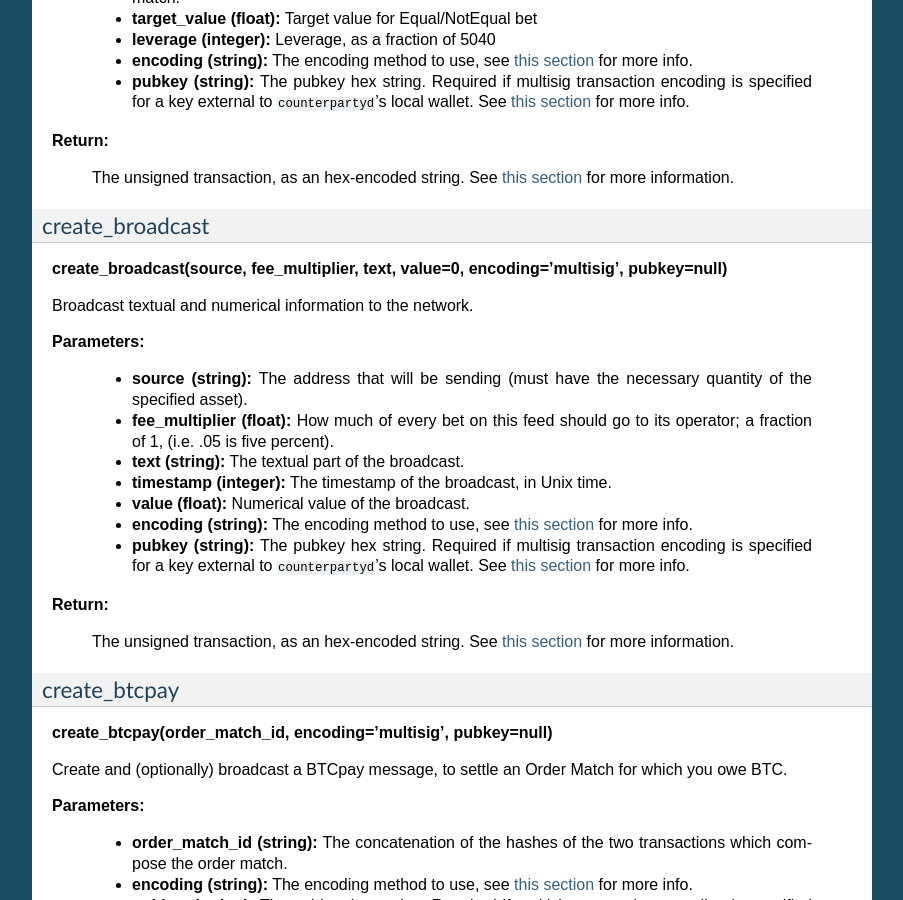
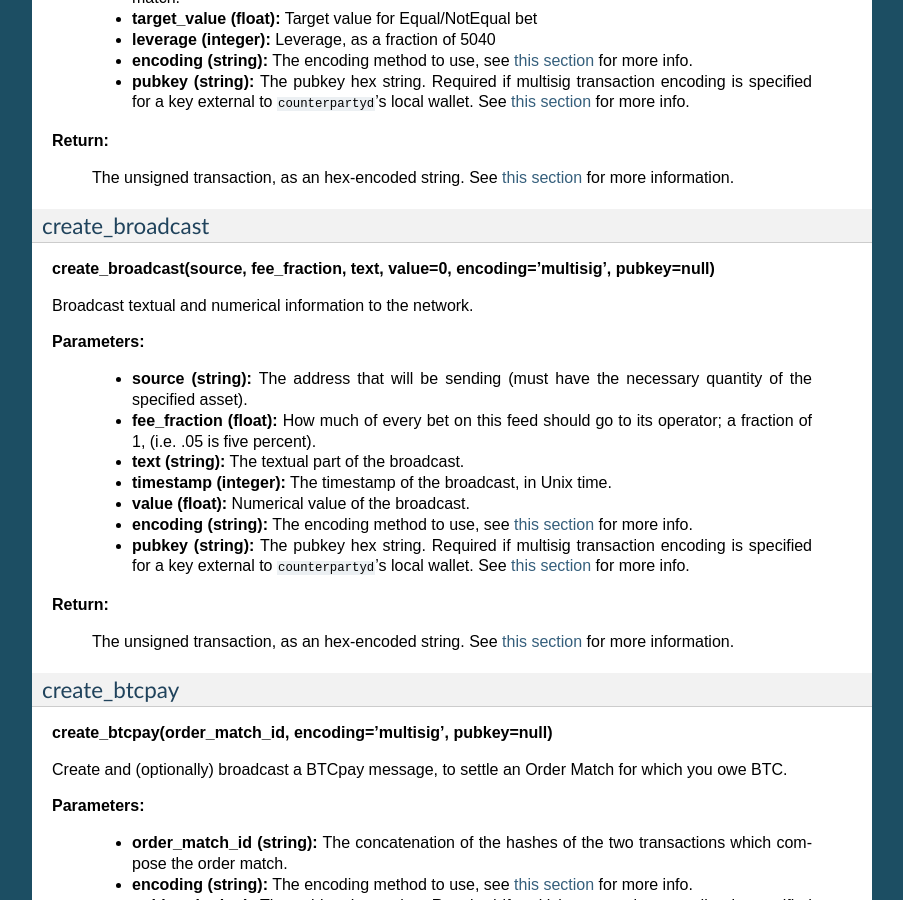
Before and after one commit to CounterpartyXCP/counterparty-core, a Sphinx documentation site: the page built from docs/API.rst, in a window 1280 px wide and 900 px high, scrolled down 9326 px. Shown: the whole window, without its empty margins (198-1101 px from the left). Built offline with Sphinx 7.4.7, drawn with Linux system fonts in a browser that asks for light colours.

Commit message:
API doc update

```diff
--- a/docs/API.rst
+++ b/docs/API.rst
@@ -527,14 +527,14 @@ Issue a bet against a feed.
 
 create_broadcast
 ^^^^^^^^^^^^^^
-**create_broadcast(source, fee_multiplier, text, value=0, encoding='multisig', pubkey=null)**
+**create_broadcast(source, fee_fraction, text, value=0, encoding='multisig', pubkey=null)**
 
 Broadcast textual and numerical information to the network.
 
 **Parameters:**
 
   * **source (string):** The address that will be sending (must have the necessary quantity of the specified asset).
-  * **fee_multiplier (float):** How much of every bet on this feed should go to its operator; a fraction of 1, (i.e. .05 is five percent).
+  * **fee_fraction (float):** How much of every bet on this feed should go to its operator; a fraction of 1, (i.e. .05 is five percent).
   * **text (string):** The textual part of the broadcast.
   * **timestamp (integer):** The timestamp of the broadcast, in Unix time.
   * **value (float):** Numerical value of the broadcast.
```
